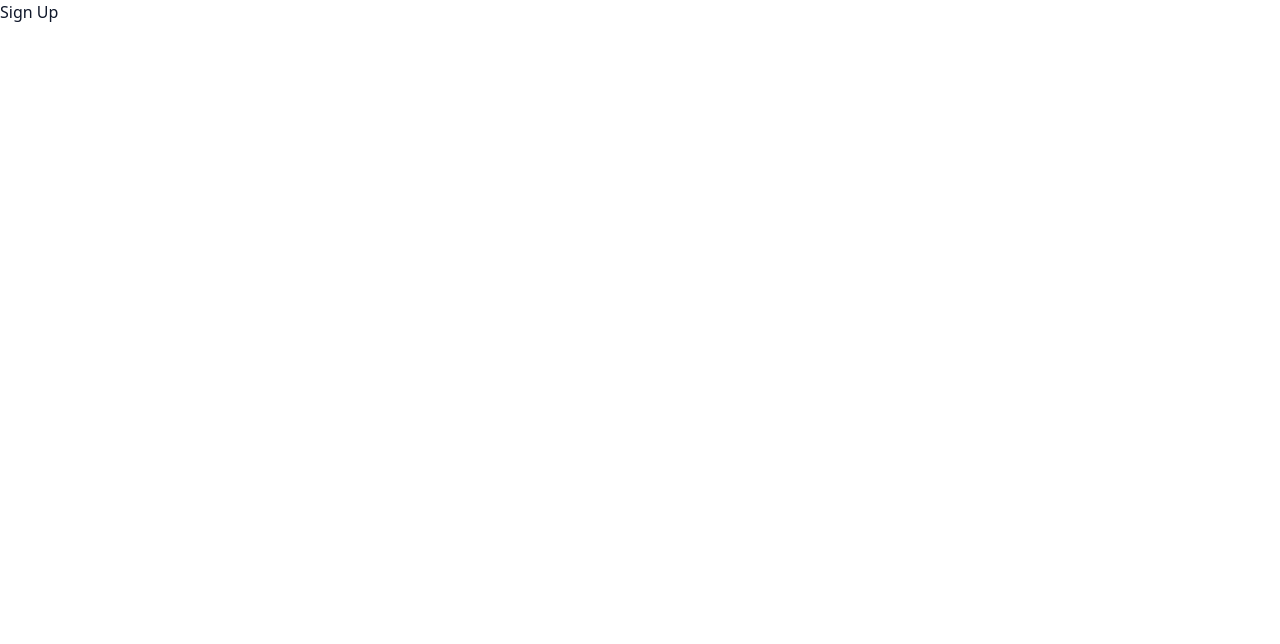
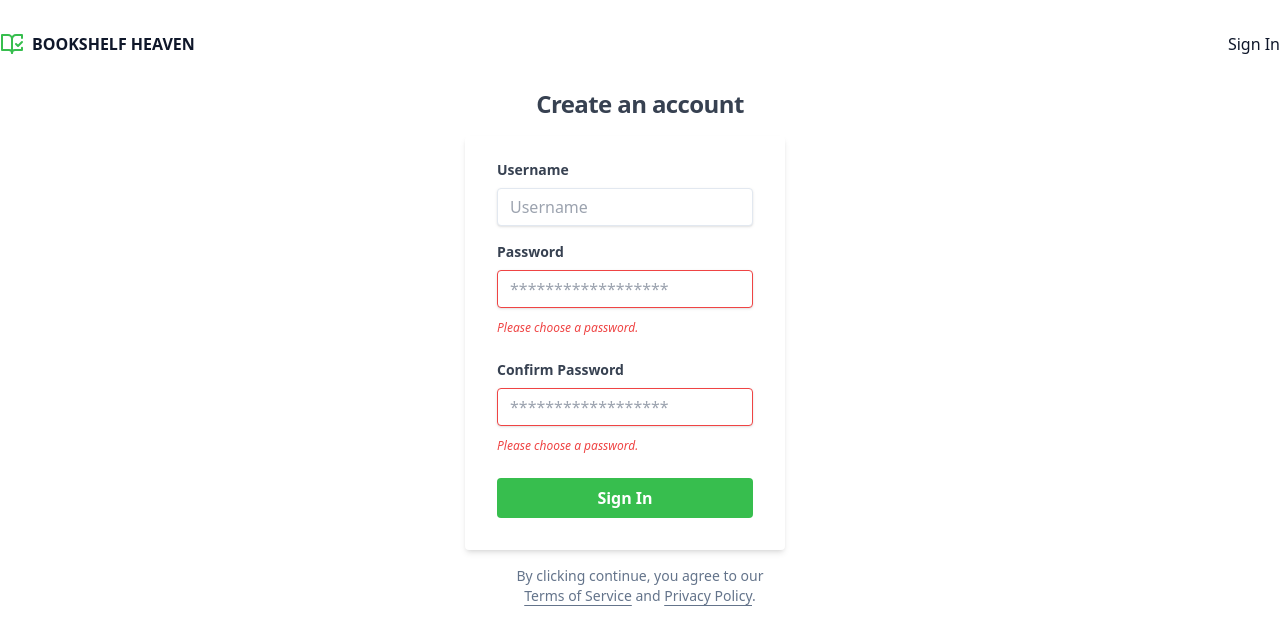
Before and after one commit to arfatbegum/bookshelf-heaven, a React (Vite) app: page /signup in a window 1280 px wide. Shown: the top 644 px of the page. Built offline with nearby package versions, Linux system fonts and the light colour scheme.

Commit message:
[Done] login and sign up page

```diff
--- a/package.json
+++ b/package.json
@@ -13,6 +13,7 @@
     "@radix-ui/react-avatar": "^1.0.3",
     "@radix-ui/react-dropdown-menu": "^2.0.5",
     "@radix-ui/react-icons": "^1.3.0",
+    "@radix-ui/react-label": "^2.0.2",
     "@radix-ui/react-slot": "^1.0.2",
     "@radix-ui/react-toast": "^1.1.4",
     "class-variance-authority": "^0.6.1",
--- /dev/null
+++ b/src/components/LoginForm.tsx
@@ -0,0 +1,26 @@
+
+
+export function LoginForm() {
+    return (
+        <div className="w-full max-w-xs">
+            <form className="bg-white shadow-md rounded px-8 pt-6 pb-8 mb-4">
+                <div className="mb-4">
+                    <label className="block text-gray-700 text-sm font-bold mb-2" htmlFor="username">
+                        Username
+                    </label>
+                    <input className="shadow appearance-none border rounded w-full py-2 px-3 text-gray-700 leading-tight focus:outline-none focus:shadow-outline" id="username" type="text" placeholder="Username" />
+                </div>
+                <div className="mb-6">
+                    <label className="block text-gray-700 text-sm font-bold mb-2" htmlFor="password">
+                        Password
+                    </label>
+                    <input className="shadow appearance-none border border-red-500 rounded w-full py-2 px-3 text-gray-700 mb-3 leading-tight focus:outline-none focus:shadow-outline" id="password" type="password" placeholder="******************" />
+                    <p className="text-red-500 text-xs italic">Please choose a password.</p>
+                </div>
+                <button className="w-full bg-[#37be4e] hover:bg-gray-700 text-white font-bold py-2 px-4 rounded focus:outline-none focus:shadow-outline" type="button">
+                    Sign In
+                </button>
+            </form >
+        </div >
+    );
+}
--- /dev/null
+++ b/src/components/SignUpForm.tsx
@@ -0,0 +1,50 @@
+import * as React from 'react';
+import { cn } from '@/lib/utils';
+import { Button } from '@/components/ui/button';
+import { Input } from '@/components/ui/input';
+import { Label } from '@/components/ui/label';
+
+type UserAuthFormProps = React.HTMLAttributes<HTMLDivElement>;
+
+export function SignUpForm({ className, ...props }: UserAuthFormProps) {
+    const [isLoading, setIsLoading] = React.useState<boolean>(false);
+
+    async function onSubmit(event: React.SyntheticEvent) {
+        event.preventDefault();
+        setIsLoading(true);
+
+        setTimeout(() => {
+            setIsLoading(false);
+        }, 3000);
+    }
+
+    return (
+        <div className="w-full max-w-xs">
+            <form className="bg-white shadow-md rounded px-8 pt-6 pb-8 mb-4">
+                <div className="mb-4">
+                    <label className="block text-gray-700 text-sm font-bold mb-2" htmlFor="username">
+                        Username
+                    </label>
+                    <input className="shadow appearance-none border rounded w-full py-2 px-3 text-gray-700 leading-tight focus:outline-none focus:shadow-outline" id="username" type="text" placeholder="Username" />
+                </div>
+                <div className="mb-6">
+                    <label className="block text-gray-700 text-sm font-bold mb-2" htmlFor="password">
+                        Password
+                    </label>
+                    <input className="shadow appearance-none border border-red-500 rounded w-full py-2 px-3 text-gray-700 mb-3 leading-tight focus:outline-none focus:shadow-outline" id="password" type="password" placeholder="******************" />
+                    <p className="text-red-500 text-xs italic">Please choose a password.</p>
+                </div>
+                <div className="mb-6">
+                    <label className="block text-gray-700 text-sm font-bold mb-2" htmlFor="password">
+                        Confirm Password
+                    </label>
+                    <input className="shadow appearance-none border border-red-500 rounded w-full py-2 px-3 text-gray-700 mb-3 leading-tight focus:outline-none focus:shadow-outline" id="password" type="password" placeholder="******************" />
+                    <p className="text-red-500 text-xs italic">Please choose a password.</p>
+                </div>
+                <button className="w-full bg-[#37be4e] hover:bg-gray-700 text-white font-bold py-2 px-4 rounded focus:outline-none focus:shadow-outline" type="button">
+                    Sign In
+                </button>
+            </form >
+        </div >
+    );
+}
--- /dev/null
+++ b/src/components/ui/input.tsx
@@ -0,0 +1,25 @@
+import * as React from "react"
+
+import { cn } from "@/lib/utils"
+
+export interface InputProps
+  extends React.InputHTMLAttributes<HTMLInputElement> {}
+
+const Input = React.forwardRef<HTMLInputElement, InputProps>(
+  ({ className, type, ...props }, ref) => {
+    return (
+      <input
+        type={type}
+        className={cn(
+          "flex h-10 w-full rounded-md border border-input bg-background px-3 py-2 text-sm ring-offset-background file:border-0 file:bg-transparent file:text-sm file:font-medium placeholder:text-muted-foreground focus-visible:outline-none focus-visible:ring-2 focus-visible:ring-ring focus-visible:ring-offset-2 disabled:cursor-not-allowed disabled:opacity-50",
+          className
+        )}
+        ref={ref}
+        {...props}
+      />
+    )
+  }
+)
+Input.displayName = "Input"
+
+export { Input }
--- /dev/null
+++ b/src/components/ui/label.tsx
@@ -0,0 +1,24 @@
+import * as React from "react"
+import * as LabelPrimitive from "@radix-ui/react-label"
+import { cva, type VariantProps } from "class-variance-authority"
+
+import { cn } from "@/lib/utils"
+
+const labelVariants = cva(
+  "text-sm font-medium leading-none peer-disabled:cursor-not-allowed peer-disabled:opacity-70"
+)
+
+const Label = React.forwardRef<
+  React.ElementRef<typeof LabelPrimitive.Root>,
+  React.ComponentPropsWithoutRef<typeof LabelPrimitive.Root> &
+    VariantProps<typeof labelVariants>
+>(({ className, ...props }, ref) => (
+  <LabelPrimitive.Root
+    ref={ref}
+    className={cn(labelVariants(), className)}
+    {...props}
+  />
+))
+Label.displayName = LabelPrimitive.Root.displayName
+
+export { Label }
--- a/src/pages/Login.tsx
+++ b/src/pages/Login.tsx
@@ -1,7 +1,34 @@
+import { Link } from 'react-router-dom';
+import { BookOpenCheckIcon } from 'lucide-react';
+import { LoginForm } from '@/components/LoginForm';
+
 export default function Login() {
-    return (
-      <>
-        <p>Login</p>
-      </>
-    )
-  }
+  return (
+    <>
+      <div className='h-[calc(100vh-80px)] max-w-7xl mx-auto pt-8'>
+        <div className='flex justify-between'>
+          <Link
+            to="/"
+          >
+            <h1 className='flex items-center uppercase font-bold'><BookOpenCheckIcon className='mr-2 text-[#37be4e]' /> BookShelf Heaven</h1>
+          </Link>
+          <Link
+            to="/signup"
+          >
+            Sign Up
+          </Link>
+        </div>
+        <div className="lg:mt-24">
+          <div className="mx-auto sm:w-[350px]">
+            <div className="flex flex-col space-y-2 text-center mb-4">
+              <h1 className="text-2xl font-bold tracking-tight text-gray-700">
+                Sign In
+              </h1>
+            </div>
+            <LoginForm />
+          </div>
+        </div>
+      </div >
+    </>
+  );
+}
--- a/src/pages/SignUp.tsx
+++ b/src/pages/SignUp.tsx
@@ -1,7 +1,51 @@
+import { Link } from 'react-router-dom';
+import { SignUpForm } from '@/components/SignUpForm';
+import { BookOpenCheckIcon } from 'lucide-react';
+
 export default function SignUp() {
-    return (
-      <>
-        <p>Sign Up</p>
-      </>
-    )
-  }
+  return (
+    <>
+      <div className='h-[calc(100vh-80px)] max-w-7xl mx-auto pt-8'>
+        <div className='flex justify-between'>
+          <Link
+            to="/"
+          >
+            <h1 className='flex items-center uppercase font-bold'><BookOpenCheckIcon className='mr-2 text-[#37be4e]' /> BookShelf Heaven</h1>
+          </Link>
+          <Link
+            to="/login"
+          >
+            Sign In
+          </Link>
+        </div>
+        <div className="lg:p-8">
+          <div className="mx-auto sm:w-[350px]">
+            <div className="flex flex-col space-y-2 text-center mb-4">
+              <h1 className="text-2xl font-bold tracking-tight text-gray-700">
+                Create an account
+              </h1>
+            </div>
+            <SignUpForm />
+            <p className="px-8 text-center text-sm text-muted-foreground">
+              By clicking continue, you agree to our{' '}
+              <Link
+                to="/terms"
+                className="underline underline-offset-4 hover:text-primary"
+              >
+                Terms of Service
+              </Link>{' '}
+              and{' '}
+              <Link
+                to="/privacy"
+                className="underline underline-offset-4 hover:text-primary"
+              >
+                Privacy Policy
+              </Link>
+              .
+            </p>
+          </div>
+        </div>
+      </div >
+    </>
+  );
+}
```
Also changed, not shown: 1 other file (tests, documents, lock files or other folders).
